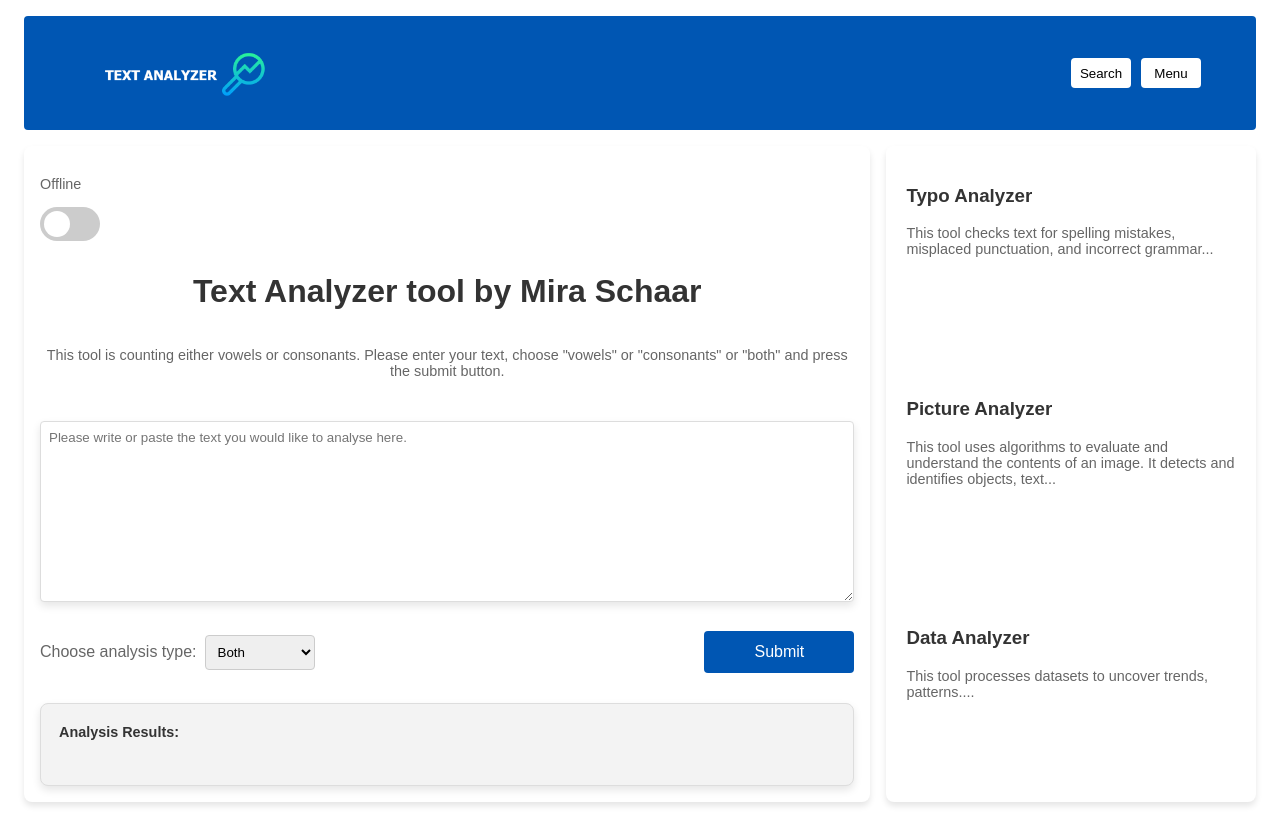
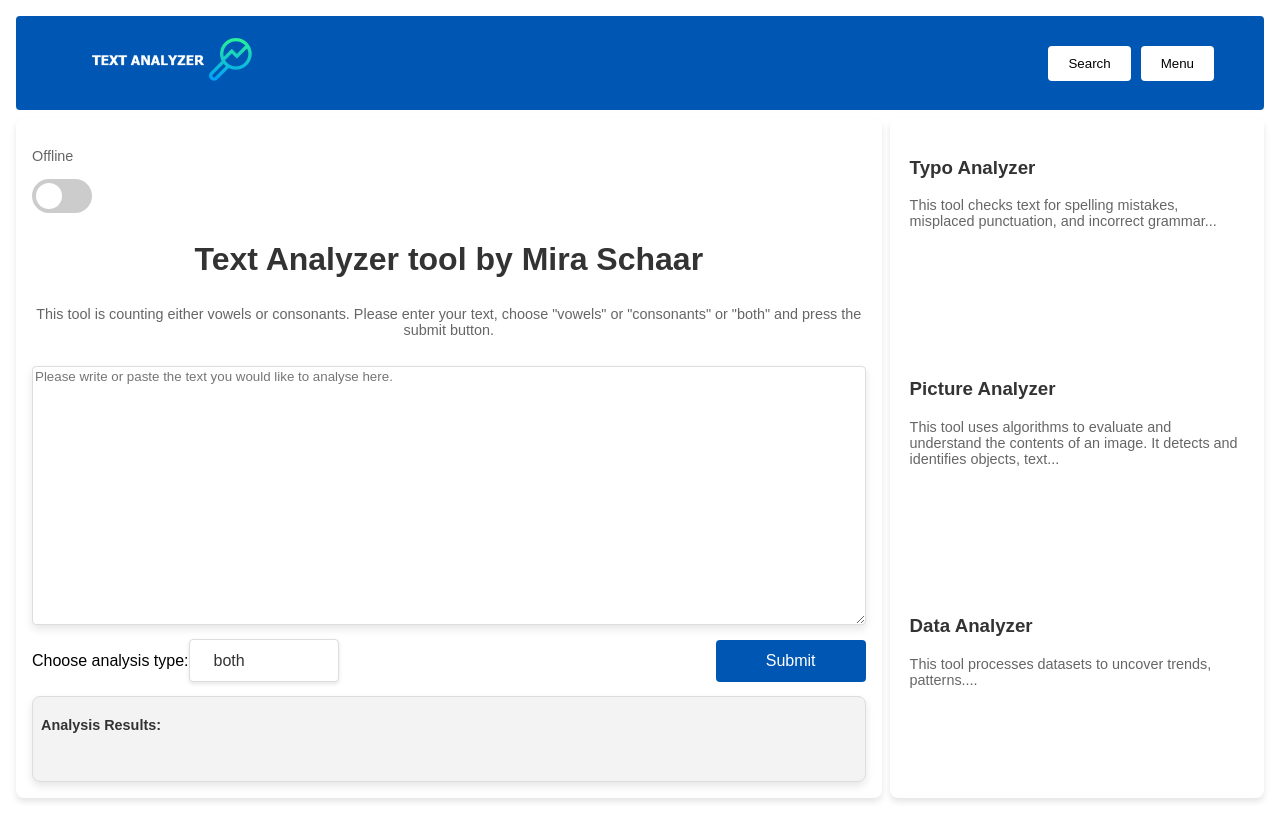
Before and after one commit to Miriimausi/FrontendTextAnalyzer, an Angular app: page / in a window 1280 px wide. Built offline with nearby package versions, Linux system fonts and the light colour scheme.

Commit message:
added an enum for the drop-down

```diff
--- a/src/app/app.component.css
+++ b/src/app/app.component.css
@@ -1,18 +1,17 @@
 /* <------------Navigationbar styles -------------> */
 .top-nav {
   background-color: #0056b3;
-  padding: 25px;
+  padding: 20px; /* Reduced padding */
   display: flex;
   justify-content: space-between;
   align-items: center;
   border-radius: 4px;
-  margin: 1rem;
+  margin: 0.5rem; /* Reduced margin */
 }
 
 .logo-container .logo {
   height: 50px;
   margin-left: 10%;
-  margin-top: 10px;
 }
 
 .nav-buttons {
@@ -24,8 +23,7 @@
   background-color: white;
   border: none;
   margin-right: 10px;
-  width: 60px;
-  height: 30px;
+  padding: 10px 20px;
   border-radius: 4px;
   cursor: pointer;
 }
@@ -34,14 +32,12 @@
   background-color: #e9e9e9;
 }
 
-
-/* <------------- Main Content styles --------------->*/
-/* Text Analyzer styles */
+/* <------------- Main Content styles ---------------> */
 .content-area {
   display: flex;
-  justify-content: space-between;
-  margin: 1rem;
-  height: 82vh;
+  flex-wrap: wrap;
+  margin: 0.5rem;
+  height: 85vh;
 }
 
 .text-analyzer-container {
@@ -50,39 +46,35 @@
   background-color: #FFFFFF;
   border-radius: 8px;
   box-shadow: 0 4px 6px rgba(0, 0, 0, 0.1);
+  flex: 1;
+  margin-right: 0.5rem;
   display: grid;
-  flex: 1;
-  margin-right: 1rem;
 }
 
 .title {
+  margin-top: 0;
+  margin-bottom: 0;
   color: #333;
   text-align: center;
-  margin-top: 5px;
-  margin-bottom: 5px;
 }
 
 .description {
+  margin-top: 0;
+  font-size: 0.9rem;
   color: #666;
-  font-size: 0.9rem;
-  margin-top: 5px;
   text-align: center;
 }
 
-.input-label {
-  display: block;
-  margin-bottom: 0.5rem;
+.analysis-select-text, .description-card {
+  font-size: 0.9rem;
 }
 
 .text-input {
   width: 100%;
-  height: 100%;
-  padding: 0.5rem;
   border: 1px solid #ddd;
   border-radius: 4px;
   font-family: 'Arial', sans-serif;
   box-sizing: border-box;
-  margin-bottom: 1rem;
   background-color: white;
   box-shadow: 0 4px 8px rgba(0, 0, 0, 0.1);
   transition: box-shadow 0.3s ease-in-out;
@@ -95,6 +87,9 @@
 body {
   margin: 0;
   font-family: Arial, sans-serif;
+  min-width: 800px;
+  min-height: 600px;
+  overflow-x: auto;
 }
 
 .analysis-result {
@@ -105,28 +100,9 @@ body {
   width: 100%;
   box-sizing: border-box;
   box-shadow: 0 4px 8px rgba(0, 0, 0, 0.1);
-  overflow: auto;
+  overflow-y: auto;
+  max-height: 250px;
 }
-
-.analysis-result h2, .analysis-result h3 {
-  font-size: 0.9rem;
-  color: #333;
-  margin-bottom: 10px;
-  margin-left: 10px;
-}
-
-.analysis-result li {
-  font-size: 0.9rem;
-  color: #333;
-
-}
-
-.analysis-result li:last-child {
-  margin-bottom: 0; /* Removing margin from the last item */
-}
-
-
-/*<------------ Add ons like Buttons, ToggleSwitch styles --------> */
 
 .submit-button {
   padding: 0.75rem 1.5rem;
@@ -145,43 +121,87 @@ body {
   background-color: #003d82;
 }
 
-/* <--------- styles for the selection part --------> */
 .analysis-type-selector {
-  margin: 1rem 0;
   display: flex;
-  justify-content: space-between; /* This will push the dropdown and button to the extremes of the container */
+  justify-content: space-between;
   align-items: center;
+}
+
+select {
+
+  width: 150px;
+  padding: 0.75rem 1.5rem;
+  border-radius: 4px;
+  border: 1px solid #ddd;
+  background-color: white;
+  -webkit-appearance: none;
+  -moz-appearance: none;
+  appearance: none;
+  font-size: 1rem;
+  color: #333;
+  cursor: pointer;
+  box-shadow: 0 2px 4px rgba(0, 0, 0, 0.1);
+}
+
+
+.analysis-result h2, .analysis-result h3, .analysis-result li {
+  font-size: 0.9rem;
+  color: #333;
+  text-align: left;
 
 }
 
-.analysis-select {
-  padding: 0.5rem;
-  margin-left: 0.5rem;
-  border-radius: 4px;
-  border: 1px solid #ccc;
-  cursor: pointer;
+/* <-------------- error message ----------> */
+.error-modal {
+  position: fixed;
+  z-index: 1;
+  left: 0;
+  top: 0;
+  width: 100%;
+  height: 100%;
+  overflow: auto;
+  background-color: rgb(0, 0, 0);
+  background-color: rgba(0, 0, 0, 0.4);
+  display: flex;
+  justify-content: center;
+  align-items: center;
 }
 
-.analysis-select:hover {
-  background-color: #e9e9e9;
-
+.error-content {
+  background-color: white;
+  color: red;
+  margin: auto;
+  padding: 20px;
+  border: 2px solid red;
+  width: 80%;
+  max-width: 500px;
+  border-radius: 5px;
 }
 
-.analysis-select-text {
-  color: #666;
-  text-align: left;
+.close {
+  color: #aaa;
+  float: right;
+  font-size: 28px;
+  font-weight: bold;
+}
+
+.close:hover,
+.close:focus {
+  color: black;
+  text-decoration: none;
+  cursor: pointer;
 }
 
 
 /* <---------------- Sidebar styles ---------------> */
 .sidebar {
-  float: right;
   width: 30%;
   background-color: #FFFFFF;
   border-radius: 8px;
   box-shadow: 0 4px 6px rgba(0, 0, 0, 0.1);
   display: grid;
   overflow: auto;
+  margin-top: 0;
 }
 
 .card {
@@ -203,10 +223,3 @@ body {
   margin-top: 5px;
   text-align: left;
 }
-
-/* Clearfix to handle the floating elements */
-.clearfix::after {
-  content: "";
-  clear: both;
-  display: table;
-}
--- a/src/app/app.component.html
+++ b/src/app/app.component.html
@@ -24,25 +24,38 @@
   <div class="text-analyzer-container">
     <app-toggle-switch (toggleChange)="handleToggle($event)"></app-toggle-switch>
     <h1 class="title">Text Analyzer tool by Mira Schaar</h1>
-    <p class="description">
+    <div class="description">
       This tool is counting either vowels or consonants. Please enter your text, choose "vowels" or "consonants" or
-      "both" and press the submit button.</p>
-    <textarea id="text-input" class="text-input" [(ngModel)]="text" rows="8"
+      "both" and press the submit button.
+    </div>
+
+    <div class="error-modal" *ngIf="errorMessage">
+      <div class="error-content">
+        <span class="close" (click)="closeError()">&times;</span>
+        <p>{{ errorMessage }}</p>
+      </div>
+    </div>
+
+    <textarea id="text-input" class="text-input" [(ngModel)]="text" rows="15"
               placeholder="Please write or paste the text you would like to analyse here."></textarea>
 
     <div class="analysis-type-selector">
-      <label class="analysis-select-text" for="analysis-type">Choose analysis type:</label>
-      <select id="analysis-type" class="analysis-select" [(ngModel)]="analysisType">
-        <option value="vowels">Vowels</option>
-        <option value="consonants">Consonants</option>
-        <option value="both">Both</option>
+      <label for="analysis-type">Choose analysis type: </label>
+      <select id="analysis-type" [(ngModel)]="selectedAnalysisType">
+        <option *ngFor="let type of analysisTypeOptions" [value]="type">
+          {{ type }}
+        </option>
       </select>
+
+
+
       <button class="submit-button" (click)="analyzeText()">Submit</button>
 
     </div>
 
+
     <div class="analysis-result">
-      <h2 class="analysis-text">Analysis Results:</h2>
+      <h2>Analysis Results:</h2>
       <div *ngFor="let entry of resultsArray; let i = index">
         <h3>Result {{ i + 1 }} for "{{ entry.text }}" :</h3>
         <ul>
--- a/src/app/app.component.ts
+++ b/src/app/app.component.ts
@@ -7,6 +7,7 @@ import {TextAnalysisService} from "./services/text-analysis/text-analysis.servic
 import {TextAnalysisApiService} from "./services/api/text-analysis.service.api";
 import {HttpClientModule} from "@angular/common/http";
 import {TextAnalysisResultInterface} from "./services/text-analysis/text-analysis-result.interface";
+import {AnalysisType} from "./enums/analysis-type.enum";
 
 
 @Component({
@@ -21,36 +22,57 @@ import {TextAnalysisResultInterface} from "./services/text-analysis/text-analysi
 
 export class AppComponent {
   text: string = '';
-  analysisType: 'vowels' | 'consonants' | 'both' = 'both';
+  analysisType: AnalysisType = AnalysisType.Both;
   resultsArray: Array<{ text: string, result: TextAnalysisResultInterface }> = [];
   isOnline: boolean = false;
-
+  errorMessage: string = '';
+  selectedAnalysisType: AnalysisType = AnalysisType.Both; // Assuming 'Both' is a valid enum member
+  analysisTypeOptions: string[] = Object.keys(AnalysisType).map(k => AnalysisType[k as keyof typeof AnalysisType]);
 
   constructor(private textAnalysisService: TextAnalysisService, private textAnalysisApiService: TextAnalysisApiService) {
   }
 
   analyzeText(): void {
+    this.errorMessage = "";
     if (this.isOnline) {
-      this.textAnalysisApiService.analyzeText(this.text, this.analysisType).subscribe({
+      // When online, call the API service
+      this.textAnalysisApiService.analyzeText(this.text, this.selectedAnalysisType)
+        .subscribe({
           next: (response) => {
-          // Assuming the API response already matches TextAnalysisResultInterface
-          this.resultsArray.push({text: this.text, result: response});
+            this.resultsArray.push({ text: this.text, result: response });
           },
           error: (error) => {
             console.error('Error calling the analysis API', error);
+            this.errorMessage = 'There was a problem analyzing the text online. Please check your connection or try again later.';
           }
         });
     } else {
-      const result = this.textAnalysisService.analyzeText(this.text, this.analysisType);
-      this.resultsArray.push({text: this.text, result: result});
+      // When offline, call the local service
+      this.textAnalysisService.analyzeText(this.text, this.selectedAnalysisType)
+        .subscribe({
+          next: (result) => {
+            this.resultsArray.push({ text: this.text, result: result });
+          },
+          error: (error) => {
+            console.error('Error during offline text analysis', error);
+            this.errorMessage = 'There was a problem analyzing the text offline. Please check the input or try again later.';
+          }
+        });
     }
   }
 
+
+  get analysisTypeKeys(): string[] {
+    return Object.keys(this.analysisType);
+  }
 
   handleToggle(toggled: boolean) {
     this.isOnline = toggled;
     console.log('Toggle is now: ', toggled);
   }
 
+  closeError(): void {
+    this.errorMessage = '';
+  }
 
 }
--- /dev/null
+++ b/src/app/enums/analysis-type.enum.ts
@@ -0,0 +1,6 @@
+
+export enum AnalysisType {
+  Vowels = 'vowels',
+  Consonants = 'consonants',
+  Both = 'both'
+}
--- a/src/app/services/text-analysis/text-analysis.service.ts
+++ b/src/app/services/text-analysis/text-analysis.service.ts
@@ -1,5 +1,7 @@
 import {Injectable} from '@angular/core';
 import {TextAnalysisResultInterface} from "./text-analysis-result.interface";
+import {Observable, of} from "rxjs";
+import {AnalysisType} from "../../enums/analysis-type.enum";
 
 @Injectable({
   providedIn: 'root'
@@ -9,8 +11,7 @@ export class TextAnalysisService {
   constructor() {
   }
 
-
-  analyzeText(text: string, type: 'vowels' | 'consonants' | 'both'): TextAnalysisResultInterface {
+  analyzeText(text: string, analysisType: AnalysisType): Observable<TextAnalysisResultInterface> {
     const vowelSet = new Set(['a', 'e', 'i', 'o', 'u']);
     const vowelsResult: { [key: string]: number } = {};
     const consonantsResult: { [key: string]: number } = {};
@@ -23,15 +24,23 @@ export class TextAnalysisService {
       }
     }
 
-    switch (type) {
-      case "vowels":
-        return {vowelsResult, consonantsResult: {}};
-      case "consonants":
-        return {vowelsResult: {}, consonantsResult};
-      case "both":
-        return {vowelsResult, consonantsResult};
+    let result: TextAnalysisResultInterface;
+
+    switch (analysisType) {
+      case AnalysisType.Vowels:
+        result = { vowelsResult, consonantsResult: {} };
+        break;
+      case AnalysisType.Consonants:
+        result = { vowelsResult: {}, consonantsResult };
+        break;
+      case AnalysisType.Both:
+        result = { vowelsResult, consonantsResult };
+        break;
       default:
         throw new Error("Invalid analysis type. Please try again.");
     }
+
+    // Return the result as an observable
+    return of(result);
   }
 }
```
Lines whose indentation alone changed are shown as unchanged.
